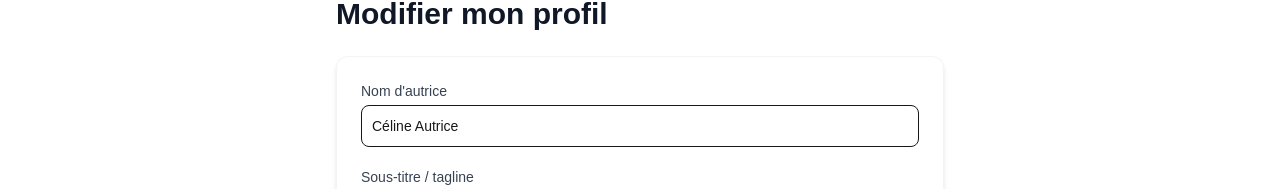
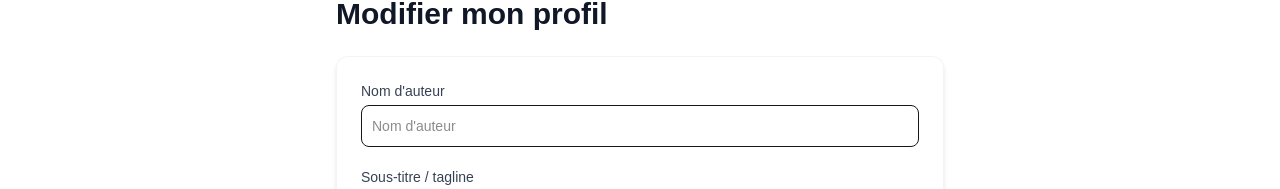
Before and after one commit to rosesteinmetz/as-tu-lu, a Next.js app: page /dashboard/edit-profile in a window 1280 px wide. Shown: the part 129-318 px from the top of the page. Built offline with nearby package versions, Linux system fonts and the light colour scheme; no server answers.

Commit message:
Profil: nom auteur vide par defaut + placeholder

```diff
--- a/app/dashboard/edit-profile/page.tsx
+++ b/app/dashboard/edit-profile/page.tsx
@@ -28,7 +28,7 @@ export default function EditProfilePage() {
     apiFetch('/api/profile')
       .then((r) => r.json())
       .then((data) => {
-        setName(data.name || 'Céline Autrice');
+        setName(data.name || '');
         setTagline(data.tagline || '');
         setBio(data.bio || '');
         setAvatarUrl(data.avatar_url || '');
@@ -95,8 +95,8 @@ export default function EditProfilePage() {
 
       <form onSubmit={handleSave} className="bg-white p-6 rounded-xl shadow-md border border-gray-100 flex flex-col gap-5">
         <div>
-          <label className="block text-sm font-medium text-gray-700 mb-1">Nom d'autrice</label>
-          <input type="text" value={name} onChange={(e) => setName(e.target.value)} className="w-full border p-2.5 rounded-lg text-sm" />
+          <label className="block text-sm font-medium text-gray-700 mb-1">Nom d'auteur</label>
+          <input type="text" value={name} onChange={(e) => setName(e.target.value)} placeholder="Nom d'auteur" className="w-full border p-2.5 rounded-lg text-sm" />
         </div>
 
         <div>
```
